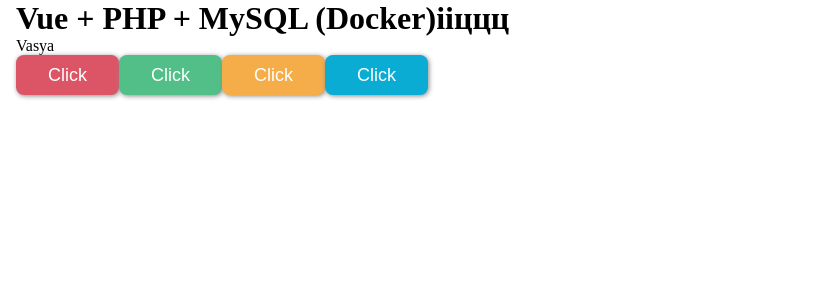
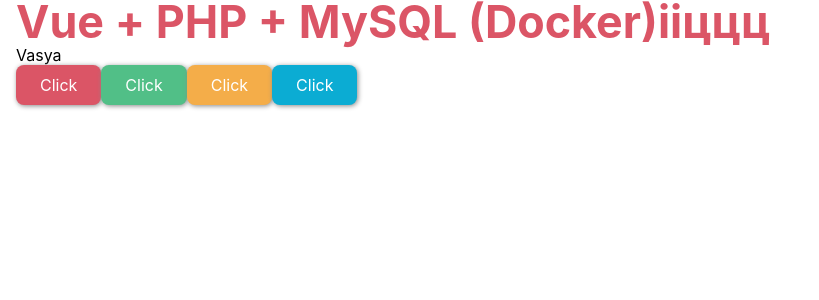
Before and after one commit to mykhailo-wdev/music-app, a Vue app in the folder frontend/: page / in a window 1280 px wide. Shown: the top 300 px of the page, without its empty margins (0-819 px from the left). Built offline with nearby package versions, Linux system fonts and the light colour scheme.

Commit message:
Added typograpgy

```diff
--- a/frontend/public/index.html
+++ b/frontend/public/index.html
@@ -1,8 +1,13 @@
 <!DOCTYPE html>
 <html lang="en">
   <head>
-  <meta charset="UTF-8">
+    <meta charset="UTF-8" />
+    <meta name="viewport" content="width=device-width, initial-scale=1" />
     <title>Vue App</title>
+    <meta name="description" content="Музичний плеєр – додаток для зручного відтворення улюбленої музики онлайн та офлайн. Легкий інтерфейс, плейлисти, підтримка різних форматів." />
+    <link rel="preconnect" href="https://fonts.googleapis.com">
+    <link rel="preconnect" href="https://fonts.gstatic.com" crossorigin>
+    <link rel="preload" href="https://fonts.googleapis.com/css2?family=Inter:opsz,wght@14..32,400..700&display=swap" rel="stylesheet">
   </head>
   <body>
     <div id="app"></div>
--- a/frontend/src/App.vue
+++ b/frontend/src/App.vue
@@ -1,4 +1,5 @@
 <template>
+    <main class="main-app">
         <div class="container">
             <h1>Vue + PHP + MySQL (Docker)ііццц</h1>
             <p>Vasya</p>
@@ -15,6 +16,7 @@
             <music-button  type-btn="btn-sky" text="Click"></music-button>
 
         </div>
+    </main>
 </template>
 
 <script setup>
@@ -48,7 +50,16 @@
 </script> -->
 
 <style lang="scss">
+@use './assets/styles/typography.scss';
 li {
     list-style: square;
 }
+.main-app {
+    height: 100vh;
+    height: 100dvh;
+}
+
+h1 {
+    color: var(--palette-hot);
+}
 </style>
--- a/frontend/src/assets/styles/critical.scss
+++ b/frontend/src/assets/styles/critical.scss
@@ -1,6 +1,8 @@
 @use './reset';
 
 body {
+    background-color: #ffffff;
+    font-family: 'Inter', sans-serif;
     ::-webkit-scrollbar {
         width: 0;
         height: 0;
--- /dev/null
+++ b/frontend/src/assets/styles/mixins.scss
@@ -0,0 +1,46 @@
+@use './variables';
+
+@mixin text-h1 {
+    font-family: var(--f-family);
+    font-size: var(--fs-heading-1);
+    line-height: 100%;
+    font-weight: 700;
+    color: var(--palette-dark);
+    text-wrap: balance;
+}
+
+@mixin text-h2 {
+    font-family: var(--f-family);
+    font-size: var(--fs-heading-2);
+    line-height: 100%;
+    font-weight: 600;
+    color: var(--palette-dark);
+    text-wrap: balance;
+}
+
+@mixin text-h3 {
+    font-family: var(--f-family);
+    font-size: var(--fs-heading-3);
+    line-height: 100%;
+    font-weight: 500;
+    color: var(--palette-dark);
+    text-wrap: balance;
+}
+
+@mixin text-h4 {
+    font-family: var(--f-family);
+    font-size: var(--fs-heading-4);
+    line-height: 100%;
+    font-weight: 500;
+    color: var(--palette-dark);
+    text-wrap: balance;
+}
+
+@mixin body-text {
+    font-family: var(--f-family);
+    font-size: var(--fs-body);
+    line-height: 100%;
+    font-weight: 400;
+    color: var(--palette-dark);
+    text-wrap: balance;
+}
--- /dev/null
+++ b/frontend/src/assets/styles/typography.scss
@@ -0,0 +1,21 @@
+@use './mixins' as*;
+
+h1 {
+    @include text-h1;
+}
+
+h2 {
+    @include text-h2;
+}
+
+h3 {
+    @include text-h3;
+}
+
+h4 {
+    @include text-h4;
+}
+
+.body-text {
+    @include body-text;
+}
--- /dev/null
+++ b/frontend/src/assets/styles/variables.scss
@@ -0,0 +1,41 @@
+:root {
+    // Colors
+    --palette-white: #ffffff;
+    --palette-dark: #111111;
+    --palette-hot: #db5566;
+    --palette-hot--hover: #df6a78;
+    --palette-hot--active: #c04b59;
+
+    --palette-sunny: #f4ad49;
+    --palette-sunny--hover: #f5b75f;
+    --palette-sunny--active: #d69840;
+
+    --palette-fresh: #51bf87;
+    --palette-fresh--hover: #66c796;
+    --palette-fresh--active: #47a877;
+
+    --palette-sky: #0bacd3;
+    --palette-sky--hover: #29b6d8;
+    --palette-sky--active: #0a97b9;
+
+    --palette-btn-shadow: #888888;
+
+    // Spaces
+    --m-space-16: clamp(12px, 0.83vw, 16px);
+    --m-space-32: clamp(24px, 1.67vw, 32px);
+    --m-space-48: clamp(36px, 2.50vw, 48px);
+    --m-space-64: clamp(48px, 3.33vw, 64px);
+    --m-space-80: clamp(60px, 4.17vw, 80px);
+    --m-space-96: clamp(72px, 5.00vw, 96px);
+    --m-space-100: clamp(75px, 5.21vw, 100px);
+
+    --f-family: 'Inter', sans-serif;
+
+    --fs-heading-1: clamp(24px, 3.5vw, 72px);
+    --fs-heading-2: clamp(22px, 2.9vw, 60px);
+    --fs-heading-3: clamp(20px, 2.2vw, 48px);
+    --fs-heading-4: clamp(18px, 1.8vw, 36px);
+    --fs-body: clamp(16px, 1vw, 20px);
+    --fs-button: clamp(16px, 0.8vw, 18px);
+
+}
--- a/frontend/src/components/MusicButton.vue
+++ b/frontend/src/components/MusicButton.vue
@@ -1,5 +1,5 @@
 <template>
-    <button :class="['btn', typeBtn]" @click="action">{{ text }}</button>
+    <button :class="['btn', typeBtn]" @click="action" type="btn">{{ text }}</button>
 </template>
 
 <script setup>
@@ -25,68 +25,73 @@
 }
 </script>
 
-<style lang="scss" scoped>
+<style lang="scss">
 .btn {
     cursor: pointer;
     display: inline-block;
     height: 40px;
-    padding: 0 32px;
-    font-size: 18px;
+    font-family: var(--f-family);
+    padding: 0 var(--m-space-32);
+    font-size: var(--fs-button);
     font-weight: 400;
     line-height: 40px;
-    color: #ffffff;
+    color: var(--palette-white);
     border-radius: 8px;
-    box-shadow: 1px 1px 5px #888888;
+    box-shadow: 1px 1px 5px var(--palette-btn-shadow);
     transition: all 0.3s ease-in-out;
 }
 
 .btn-hot {
-    background-color: #db5566;
+    background-color: var(--palette-hot);
     &:hover {
-        color: #fff;
-        background-color: #df6a78;
+        color: var(--palette-white);
+        background-color: var(--palette-hot--hover);
     }
     &:active {
-        color: #fff;
-        background-color: #c04b59;
+        color: var(--palette-white);
+        background-color: var(--palette-hot--active);
     }
 }
 
 .btn-sunny {
-    background-color: #f4ad49;
+    background-color: var(--palette-sunny);
     &:hover {
-        color: #fff;
-        background-color: #f5b75f;
+        color: var(--palette-white);
+        background-color: var(--palette-sunny--hover);
     }
     &:active {
-        color: #fff;
-        background-color: #d69840;
+        color: var(--palette-white);
+        background-color: var(--palette-sunny--active);
     }
 }
 
 .btn-fresh {
-    background-color: #51bf87;
+    background-color: var(--palette-fresh);
     &:hover {
-        color: #fff;
-        background-color: #66c796;
+        color: var(--palette-white);
+        background-color: var(--palette-fresh--hover);
     }
     &:active {
-        color: #fff;
-        background-color: #47a877;
+        color: var(--palette-white);
+        background-color: var(--palette-fresh--active);
     }
 }
 
 .btn-sky {
-    background-color: #0bacd3;
+    background-color: var(--palette-sky);
     &:hover {
-        color: #fff;
-        background-color: #29b6d8;
+        color: var(--palette-white);
+        background-color: var(--palette-sky--hover);
     }
     &:active {
-        color: #fff;
-        background-color: #0a97b9;
+        color: var(--palette-white);
+        background-color: var(--palette-sky--active);
     }
 }
 
+.btn:disabled {
+    opacity: 0.5;
+    pointer-events: none;
+}
 
 </style>
```
Lines whose indentation alone changed are shown as unchanged.
